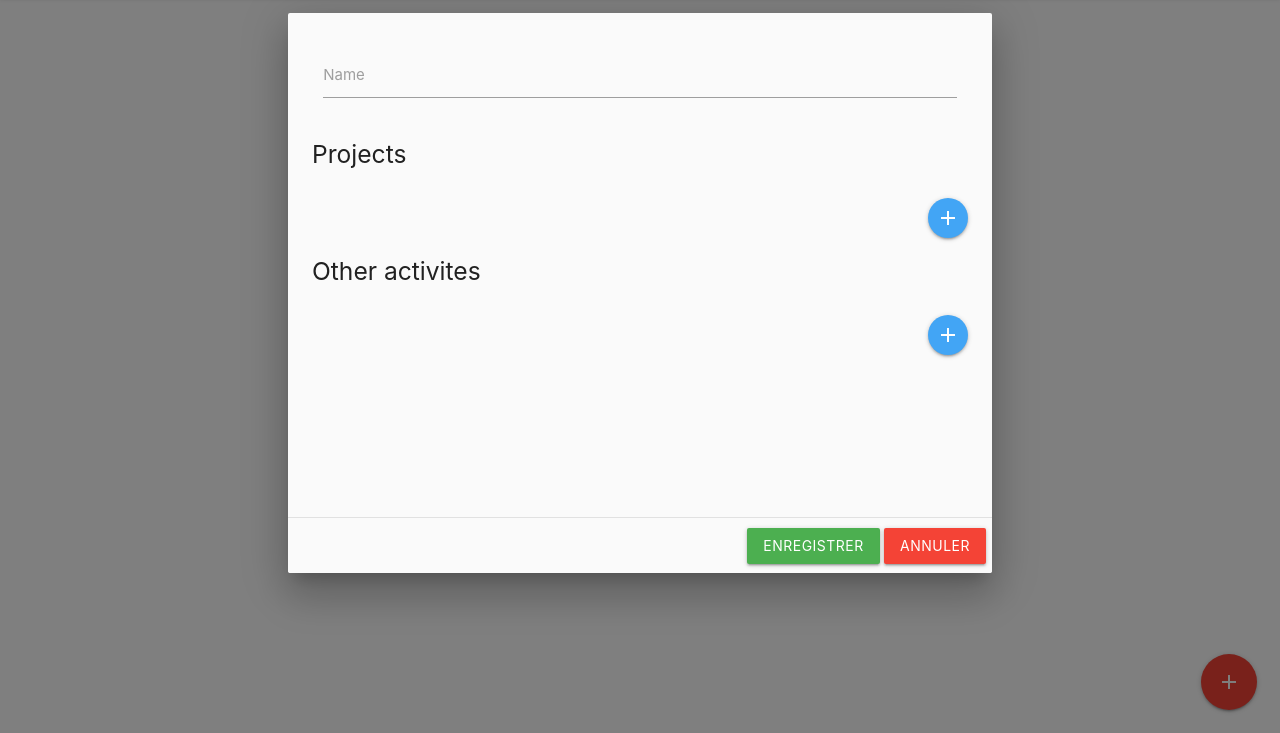
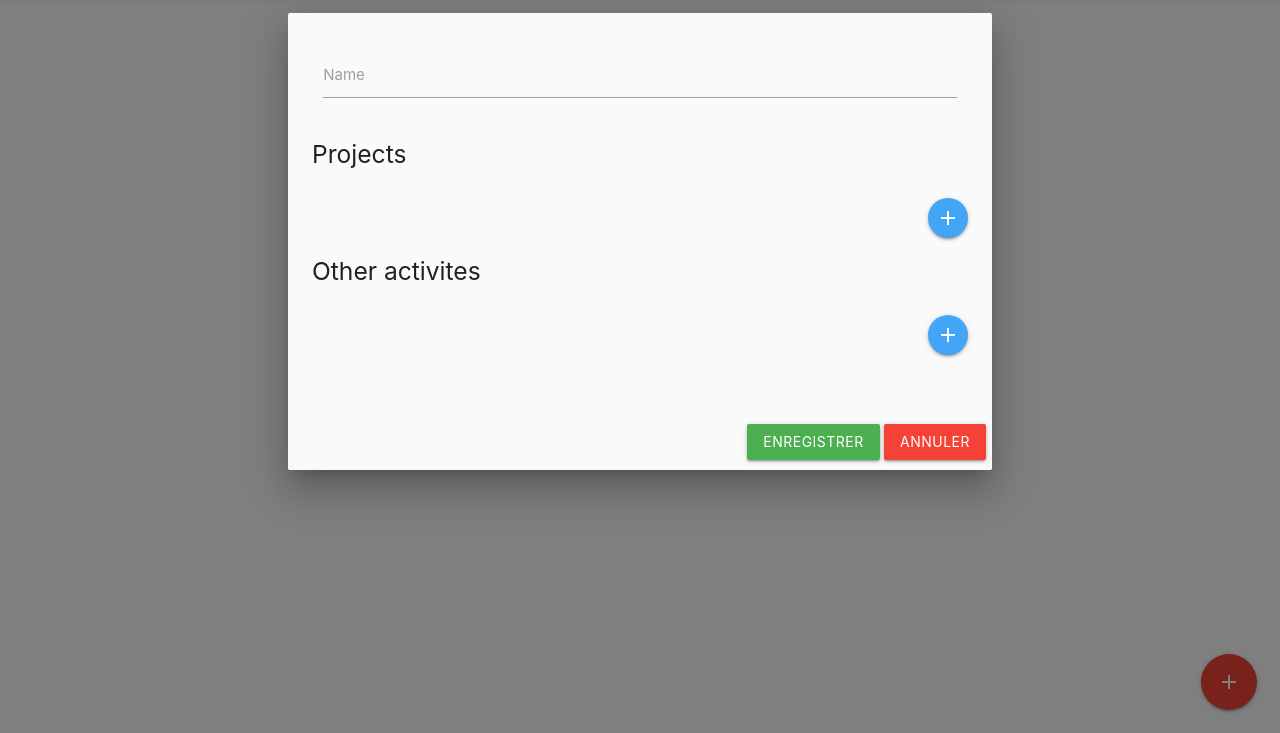
Before and after one commit to cgi-paris-fs-comex/psa-template, a browser extension: page PSA Template/html/options.html in a window 1280 px wide. Both pictures are taken after a click on the link "add". Shown: the part 67-800 px from the top of the page. Drawn offline with nearby package versions, Linux system fonts and the light colour scheme.

Commit message:
change modal size

```diff
--- /dev/null
+++ b/PSA Template/css/options.css
@@ -0,0 +1,8 @@
+
+.modal {
+	height: initial;
+	max-height: 90% !important;
+}
+.modal-content {
+	position: static !important;
+}
--- a/PSA Template/html/options.html
+++ b/PSA Template/html/options.html
@@ -6,6 +6,7 @@
 
 	<link rel="stylesheet" href="../node_modules/materialize-css/dist/css/materialize.css">
 	<link rel="stylesheet" href="../node_modules/material-icons/iconfont/material-icons.css">
+	<link rel="stylesheet" href="../css/options.css">
 </head>
 
 <body>
@@ -37,7 +38,7 @@
 
 	<!-- modal -->
 
-	<div class="modal modal-fixed-footer" id="template-edit">
+	<div class="modal " id="template-edit">
 		<div class="modal-content">
 			<form id="template-form">
 				<div class="row">
--- a/PSA Template/js/options.js
+++ b/PSA Template/js/options.js
@@ -10,6 +10,10 @@ class Options {
 
 	initialize() {
 		M.AutoInit();
+		$('.modal').modal({
+
+		})
+
 
 		$('#addProjectBtn').click(() => this.newProject());
 		$('#addCategoriesBtn').click(() => this.newCategory());
```
